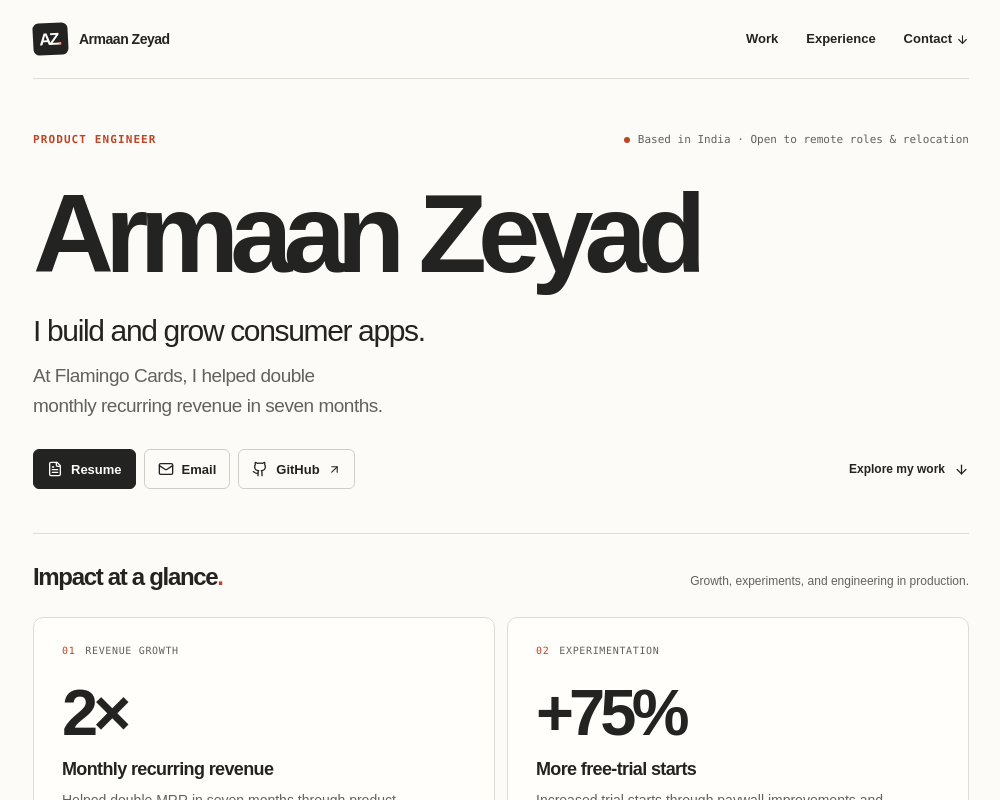
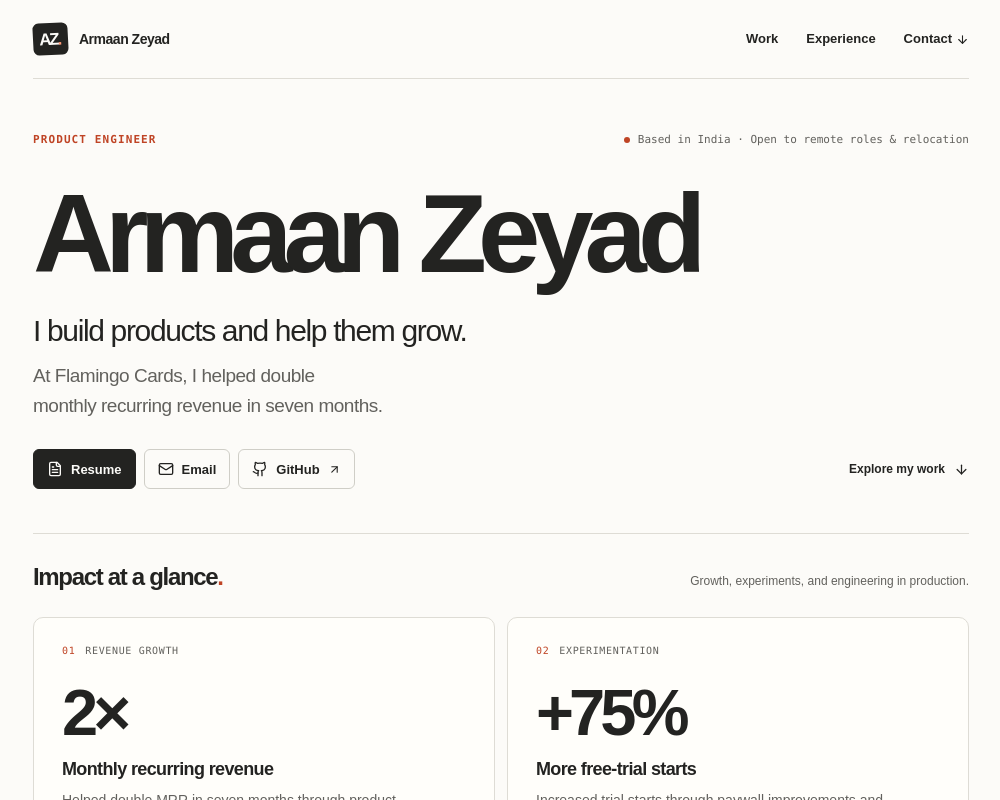
Before and after one commit to User-1289/portfolio, a Next.js app: page / in a window 1280 px wide. Shown: the top 800 px of the page, without its empty margins (139-1139 px from the left). Built offline with nearby package versions, Linux system fonts and the light colour scheme; a web font is replaced by a local one.

Commit message:
Broaden portfolio headline beyond consumer apps

```diff
--- a/src/app/components/Hero.tsx
+++ b/src/app/components/Hero.tsx
@@ -9,7 +9,7 @@ export default function Hero({ email, github }: { email: string; github: string
         <p className={styles.availability}><span aria-hidden="true" />Based in India · Open to remote roles &amp; relocation</p>
       </div>
       <h1 id="hero-title">Armaan Zeyad</h1>
-      <p className={styles.lead}>I build and grow consumer apps.</p>
+      <p className={styles.lead}>I build products and help them grow.</p>
       <p className={styles.proof}>At Flamingo Cards, I helped double monthly recurring revenue in seven months.</p>
       <div className={styles.bottomline}>
         <div className={styles.actions}>
--- a/src/app/layout.tsx
+++ b/src/app/layout.tsx
@@ -5,7 +5,7 @@ import "./globals.css";
 
 const inter = localFont({ src: "./fonts/inter-latin.woff2", display: "swap", weight: "100 900", variable: "--inter" });
 const title = "Armaan Zeyad — Product Engineer";
-const description = "I build and grow consumer apps. Selected work in mobile engineering, subscription experiments, and AI.";
+const description = "I build products and help them grow. Selected work in mobile engineering, subscription experiments, and AI.";
 
 export const metadata: Metadata = {
   metadataBase: new URL(process.env.VERCEL_PROJECT_PRODUCTION_URL ? `https://${process.env.VERCEL_PROJECT_PRODUCTION_URL}` : "https://armaan.codes"),
```
Also changed, not shown: public/portfolio-preview.png.
